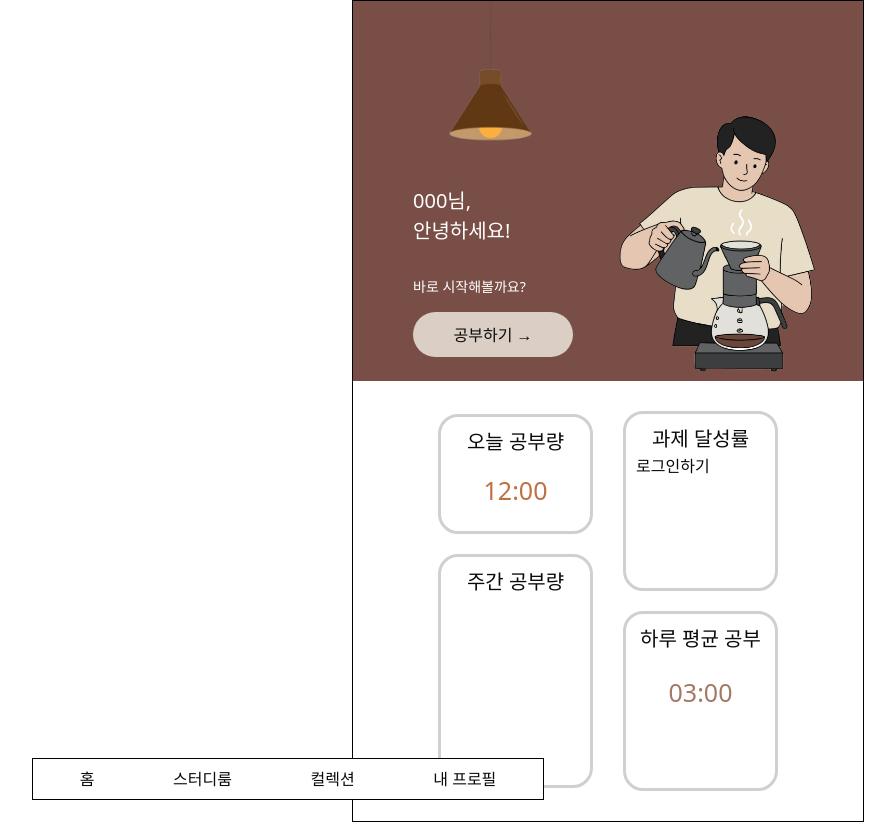
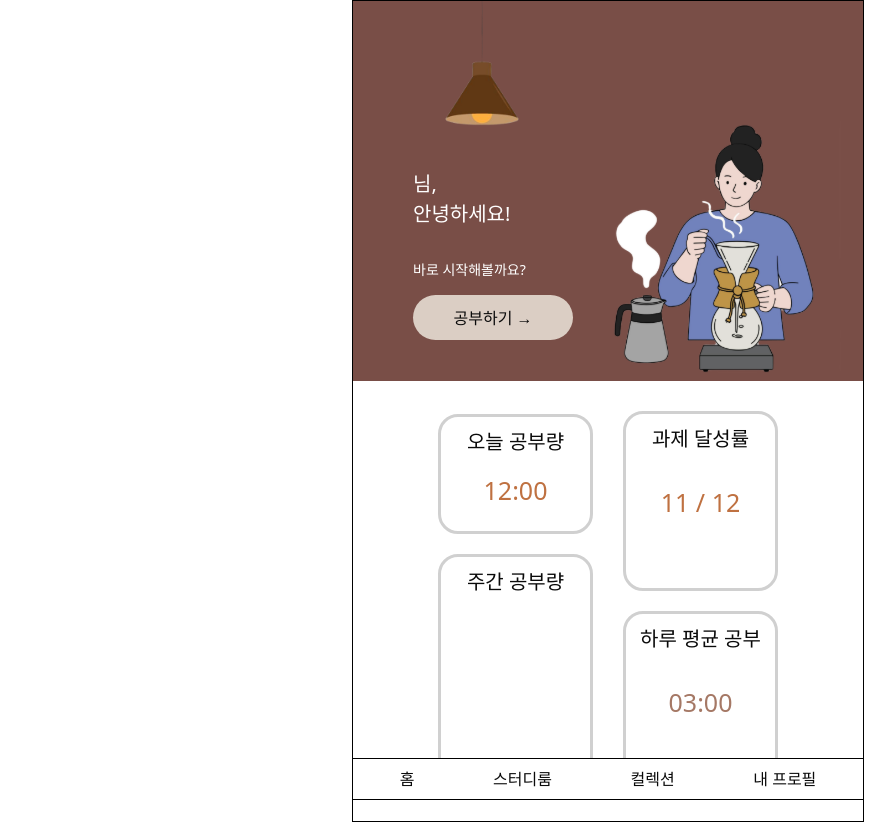
Before and after one commit to StudyMeotsa/FE_React, a React (Vite) app: page / in a window 1280 px wide. Shown: the whole page, without its empty margins (32-927 px from the left). Built offline with nearby package versions, Linux system fonts and the light colour scheme; no server answers; sample sign-in values are in the browser's storage; the HTML template or start-up script is replaced by a standard one.

Commit message:
homepage gender

```diff
--- a/package.json
+++ b/package.json
@@ -15,7 +15,7 @@
     "@radix-ui/react-slot": "^1.2.4",
     "@tailwindcss/vite": "^4.1.16",
     "@tanstack/react-query": "^5.90.6",
-    "axios": "^1.13.1",
+    "axios": "^1.13.2",
     "class-variance-authority": "^0.7.1",
     "clsx": "^2.1.1",
     "lucide-react": "^0.552.0",
--- a/src/components/AppNavFooter.tsx
+++ b/src/components/AppNavFooter.tsx
@@ -9,9 +9,11 @@ export default function AppNavFooter() {
   ];
 
   return (
-    <div className='fixed bottom-0 left-16 flex w-full max-w-lg justify-evenly gap-10 border border-black bg-white p-2'>
+    <div className='fixed right-0 bottom-0 left-0 mx-auto flex w-full max-w-lg justify-evenly gap-10 border border-black bg-white p-2'>
       {navRoute.map((nav) => (
-        <Link to={nav.path}>
+        <Link
+          key={nav.path}
+          to={nav.path}>
           <div>{nav.label}</div>
         </Link>
       ))}
--- a/src/pages/HomePage.css
+++ b/src/pages/HomePage.css
@@ -118,6 +118,14 @@
   justify-content: center;
 }
 
+.studygoalM {
+  font-size: 25px;
+  color: #bf7141;
+  display: flex;
+  justify-content: center;
+  margin-top: 30px;
+}
+
 .averagestudy {
   width: 155px;
   height: 180px;
@@ -139,5 +147,5 @@
   color: #a57865;
   display: flex;
   justify-content: center;
-  margin-top: 20px;
+  margin-top: 30px;
 }
--- a/src/pages/HomePage.tsx
+++ b/src/pages/HomePage.tsx
@@ -1,14 +1,50 @@
 import { useNavigate } from 'react-router';
+import axios from 'axios';
+import { useState, useEffect } from 'react';
 
 import Lamp from '../assets/lamp.png';
 import Man from '../assets/man.png';
+import Woman from '../assets/woman.svg';
 import './HomePage.css';
 
 export default function HomePage() {
-  // const Box = styled.div`
-  //   border-radius: 12px;
-  //   padding: 16px;
-  // `;
+  const [homeData, setHomeData] = useState({
+    name: '',
+    sex: '',
+  });
+
+  useEffect(() => {
+    const fetchHomeData = async () => {
+      const token = localStorage.getItem('accessToken');
+
+      if (!token) {
+        console.log('Not token, Need Login');
+        return;
+      }
+
+      try {
+        const config = {
+          headers: {
+            Authorization: `Bearer ${token}`,
+          },
+        };
+
+        const [meResponse, studyroomResponse] = await Promise.all([
+          axios.get('http://3.38.10.43/api/auth/me', config),
+          axios.get('http://3.38.10.43/api/studyrooms', config),
+        ]);
+        setHomeData({
+          name: meResponse.data.name,
+          sex: meResponse.data.sex,
+          // 추가로 필요한 데이터 여기에 추가하고 homedata에 올려두기(2군데)
+        });
+      } catch (error) {
+        console.error('Data Error:', error);
+      }
+    };
+
+    fetchHomeData();
+  }, []);
 
   const navigate = useNavigate();
   const handleClick = () => {
@@ -24,7 +60,7 @@ export default function HomePage() {
             className='lampImage'
           />
           <div className='intro_text'>
-            <p className='intro_1'>000님,</p>
+            <p className='intro_1'>{homeData.name}님,</p>
             <p className='intro_1'>안녕하세요!</p>
             <p className='intro_2'>바로 시작해볼까요?</p>
           </div>
@@ -36,8 +72,9 @@ export default function HomePage() {
           </button>
         </div>
         <img
-          src={Man}
+          src={homeData.sex === 'M' ? Man : Woman}
           className='manImage'
+          alt='Character'
         />
       </div>
 
@@ -54,7 +91,7 @@ export default function HomePage() {
         <div className='rightInfo'>
           <div className='studygoal'>
             <p className='studygoaltitle'>과제 달성률</p>
-            <button>로그인하기</button>
+            <p className='studygoalM'>11 / 12</p>
           </div>
           <div className='averagestudy'>
             <p className='averagetitle'>하루 평균 공부</p>
```
Also changed, not shown: src/assets/woman.svg (added), 1 other file (tests, documents, lock files or other folders).
